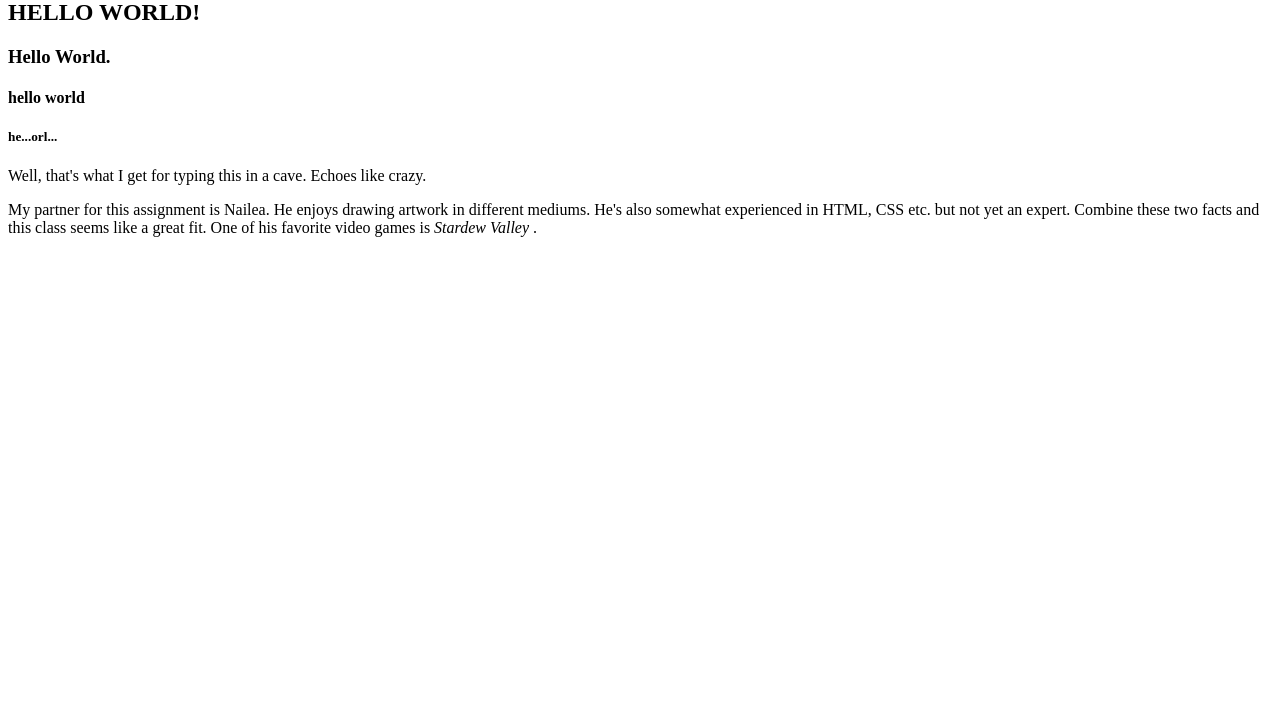
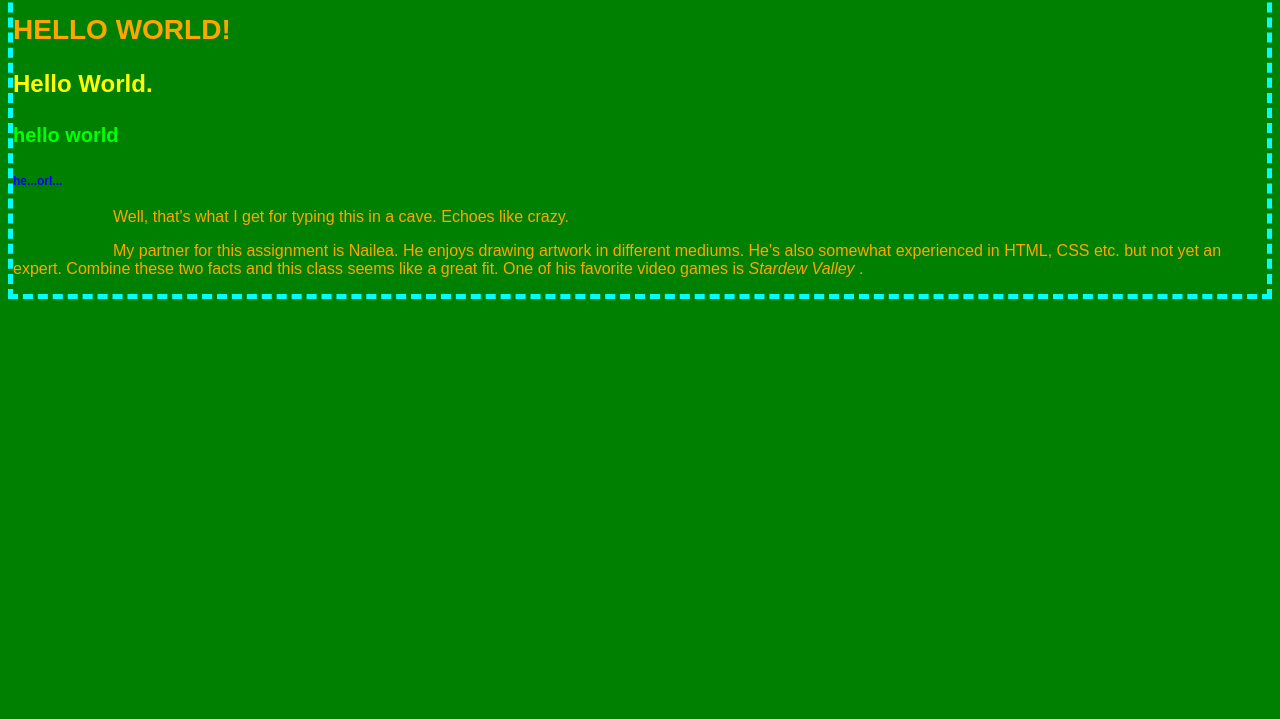
Before and after one commit to ThatAidanGuy/art101, a plain HTML site: page lab2/index.html in a window 1280 px wide. Shown: the part 81-800 px from the top of the page. Drawn offline with Linux system fonts and the light colour scheme.

Commit message:
made page less garish

```diff
--- a/lab2/css/lab.css
+++ b/lab2/css/lab.css
@@ -1,3 +1,8 @@
+body {
+  background-color: green;
+  font-family: sans-serif, cursive, monospace;
+}
+
 h1 {
   color: red;
   font-size: 200%;
@@ -14,7 +19,7 @@ h3 {
 }
 
 h4 {
-  color: green;
+  color: lime;
   font-size: 125%;
 }
 
@@ -24,9 +29,10 @@ h5 {
 }
 
 p {
+  color: orange;
   text-indent: 100px;
 }
 
 #content {
-  border: dashed 5px #00ffff
+  border: dashed 5px #00ffff;
 }
--- a/lab2/index.html
+++ b/lab2/index.html
@@ -3,6 +3,7 @@
 <head>
 	<title>Lab 2 - My First  HTML</title>
 	<link rel="stylesheet" type="text/css" href="../css/site.css">
+	<link rel="stylesheet" type="text/css" href="css/lab.css">
 </head>
 <body>
 	<div id="content">
```
